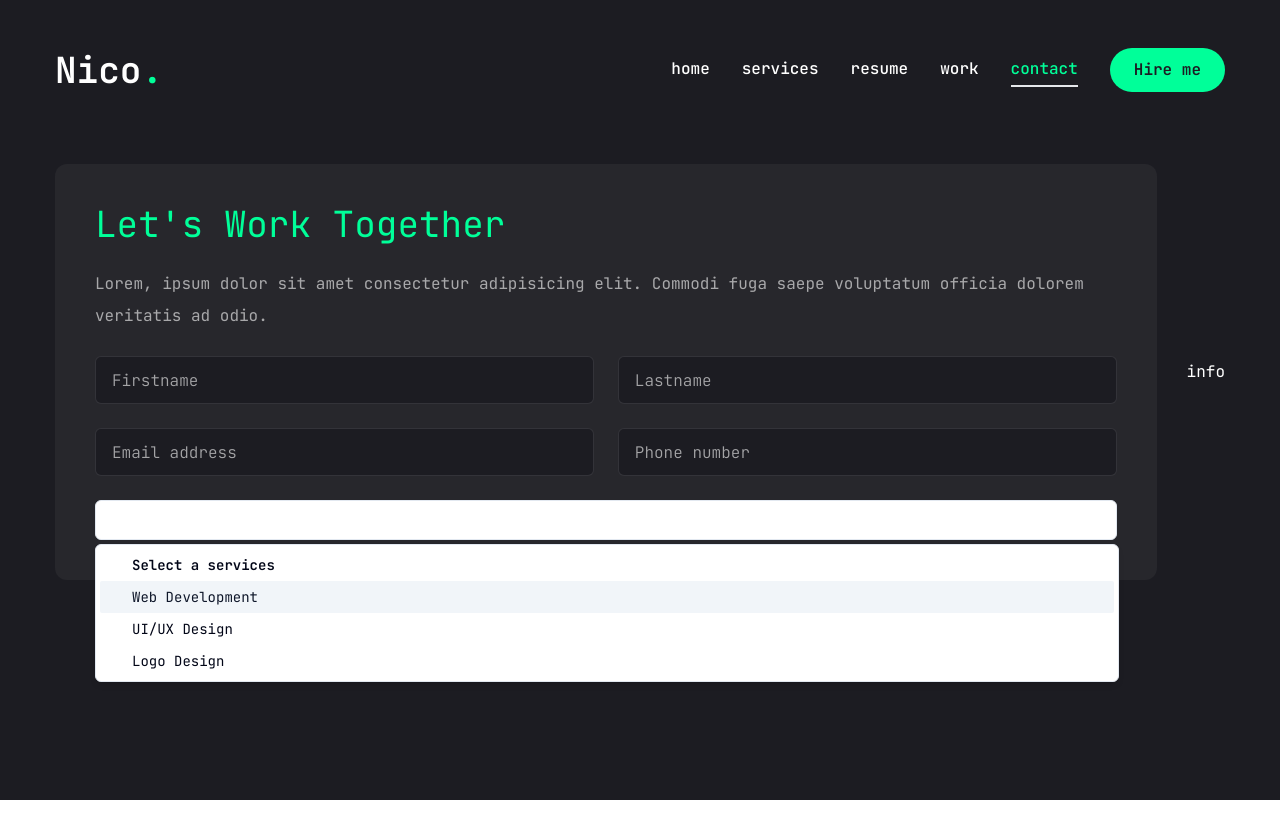
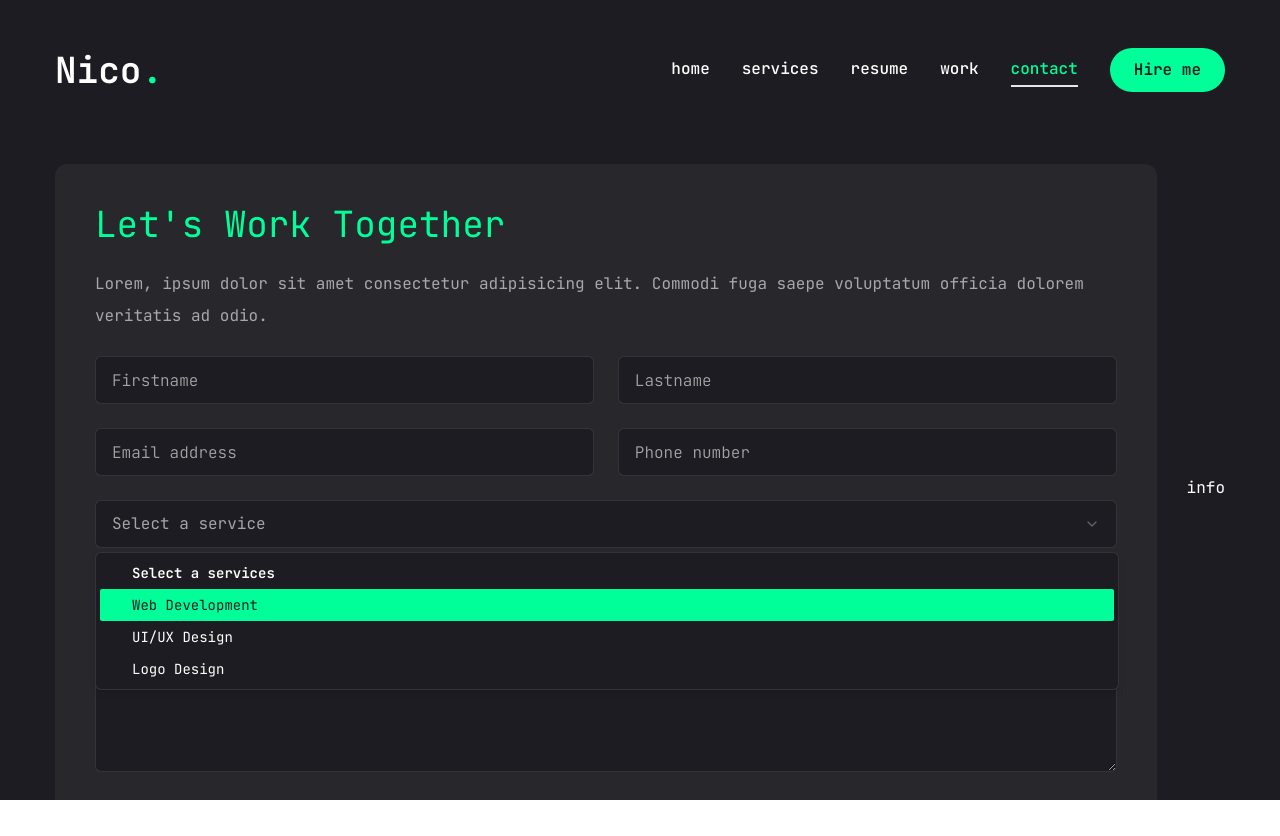
Before and after one commit to Nico-LeeNH/portfolioweb, a Next.js app: page /contact in a window 1280 px wide. Both pictures are taken after a click on the button "Select a service". Before the commit the page ends 800 px from the top, so only its background shows below. Built offline with nearby package versions, Linux system fonts and the light colour scheme.

Commit message:
form commit

```diff
--- a/app/contact/page.jsx
+++ b/app/contact/page.jsx
@@ -66,6 +66,11 @@
                   </SelectGroup>
                 </SelectContent>
               </Select>
+              {/*textarea*/}
+              <Textarea
+                className= "h-[200px]"
+                placeholder="Type your messsage here"
+              />
             </form>
           </div>
           {/*info*/}
--- a/components/ui/select.jsx
+++ b/components/ui/select.jsx
@@ -16,7 +16,7 @@
   <SelectPrimitive.Trigger
     ref={ref}
     className={cn(
-      "flex h-10 w-full items-center justify-between rounded-md border border-slate-200 bg-white px-3 py-2 text-sm ring-offset-white placeholder:text-slate-500 focus:outline-none focus:ring-2 focus:ring-slate-950 focus:ring-offset-2 disabled:cursor-not-allowed disabled:opacity-50 [&>span]:line-clamp-1 dark:border-slate-800 dark:bg-slate-950 dark:ring-offset-slate-950 dark:placeholder:text-slate-400 dark:focus:ring-slate-300",
+      "flex h-[48px] w-full items-center justify-between rounded-md border border-white/10 bg-primary px-4 py-5 text-base text-white/60 placeholder:text-white/10 focus:border-accent outline-none",
       className
     )}
     {...props}>
@@ -54,7 +54,7 @@
     <SelectPrimitive.Content
       ref={ref}
       className={cn(
-        "relative z-50 max-h-96 min-w-[8rem] overflow-hidden rounded-md border border-slate-200 bg-white text-slate-950 shadow-md data-[state=open]:animate-in data-[state=closed]:animate-out data-[state=closed]:fade-out-0 data-[state=open]:fade-in-0 data-[state=closed]:zoom-out-95 data-[state=open]:zoom-in-95 data-[side=bottom]:slide-in-from-top-2 data-[side=left]:slide-in-from-right-2 data-[side=right]:slide-in-from-left-2 data-[side=top]:slide-in-from-bottom-2 dark:border-slate-800 dark:bg-slate-950 dark:text-slate-50",
+        "relative z-50 max-h-96 min-w-[8rem] overflow-hidden rounded-md border border-white/10 bg-primary text-white shadow-md data-[state=open]:animate-in data-[state=closed]:animate-out data-[state=closed]:fade-out-0 data-[state=open]:fade-in-0 data-[state=closed]:zoom-out-95 data-[state=open]:zoom-in-95 data-[side=bottom]:slide-in-from-top-2 data-[side=left]:slide-in-from-right-2 data-[side=right]:slide-in-from-left-2 data-[side=top]:slide-in-from-bottom-2 dark:border-slate-800 dark:bg-slate-950 dark:text-slate-50",
         position === "popper" &&
           "data-[side=bottom]:translate-y-1 data-[side=left]:-translate-x-1 data-[side=right]:translate-x-1 data-[side=top]:-translate-y-1",
         className
@@ -85,7 +85,7 @@
   <SelectPrimitive.Item
     ref={ref}
     className={cn(
-      "relative flex w-full cursor-default select-none items-center rounded-sm py-1.5 pl-8 pr-2 text-sm outline-none focus:bg-slate-100 focus:text-slate-900 data-[disabled]:pointer-events-none data-[disabled]:opacity-50 dark:focus:bg-slate-800 dark:focus:text-slate-50",
+      "relative flex w-full cursor-default select-none items-center rounded-sm py-1.5 pl-8 pr-2 text-sm outline-none focus:bg-accent focus:text-primary data-[disabled]:pointer-events-none data-[disabled]:opacity-50 dark:focus:bg-slate-800 dark:focus:text-slate-50",
       className
     )}
     {...props}>
--- a/components/ui/textarea.jsx
+++ b/components/ui/textarea.jsx
@@ -6,7 +6,7 @@
   return (
     (<textarea
       className={cn(
-        "flex min-h-[80px] w-full rounded-md border border-slate-200 bg-white px-3 py-2 text-sm ring-offset-white placeholder:text-slate-500 focus-visible:outline-none focus-visible:ring-2 focus-visible:ring-slate-950 focus-visible:ring-offset-2 disabled:cursor-not-allowed disabled:opacity-50 dark:border-slate-800 dark:bg-slate-950 dark:ring-offset-slate-950 dark:placeholder:text-slate-400 dark:focus-visible:ring-slate-300",
+        "flex min-h-[80px] w-full rounded-md border border-white/10 bg-primary px-4 py-5 text-base placeholder:text-white/60 focus-visible:outline-none focus-visible:ring-1 focus-visible:ring-accent focus-visible:ring-offset-0 disabled:cursor-not-allowed disabled:opacity-50",
         className
       )}
       ref={ref}
```
